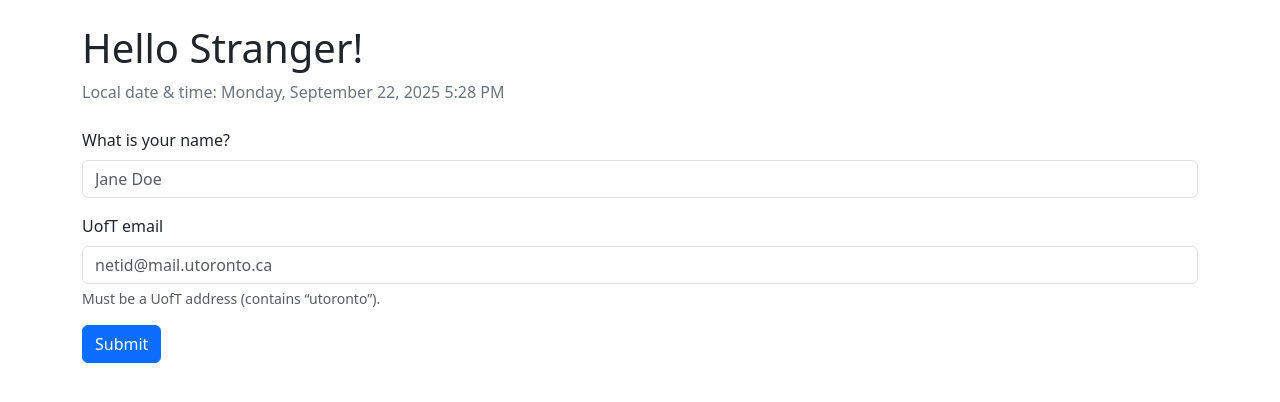
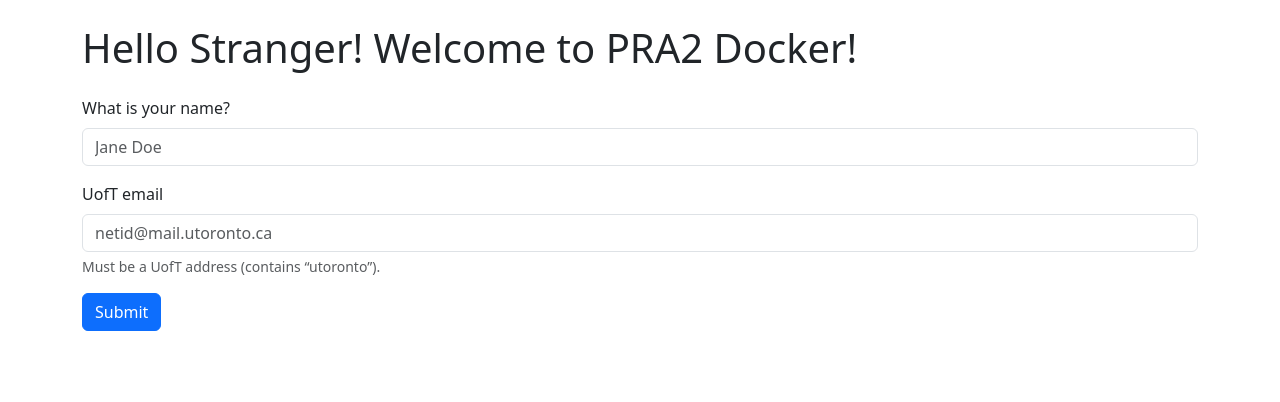
Before and after one commit to MustafaNisar2002/E444-F2025-PRA2, a Flask app: page / in a window 1280 px wide. Shown: the part 56-458 px from the top of the page. Run offline with Flask 3, Linux system fonts and the light colour scheme; some libraries are stand-ins or nearby versions.

Commit message:
Docker prep: update greeting to include 'Welcome to PRA2 Docker!'

```diff
--- a/templates/index.html
+++ b/templates/index.html
@@ -1,18 +1,17 @@
 {% extends "base.html" %}
-
-{% block title %}Hello {{ name or "Stranger" }}!{% endblock %}
+{% block title %}Hello {{ name or "Stranger" }}! Welcome to PRA2 Docker!{% endblock %}
 
 {% block page_content %}
   <div class="page-header mb-4">
-    <h1>Hello {{ name or "Stranger" }}!</h1>
+    <h1>Hello {{ name or "Stranger" }}! Welcome to PRA2 Docker!</h1>
     {% if email %}
       <p class="text-muted mb-0">{{ email }}</p>
     {% endif %}
-    <p class="text-secondary mt-2">Local date & time: {{ moment(current_time).format('LLLL') }}</p>
   </div>
 
   <form method="POST" novalidate>
-    {{ form.hidden_tag() }}
+    {{ form.hidden_tag() }}  {# includes CSRF token #}
+
     <div class="mb-3">
       {{ form.name.label(class="form-label") }}
       {{ form.name(class="form-control", placeholder="Jane Doe") }}
```
